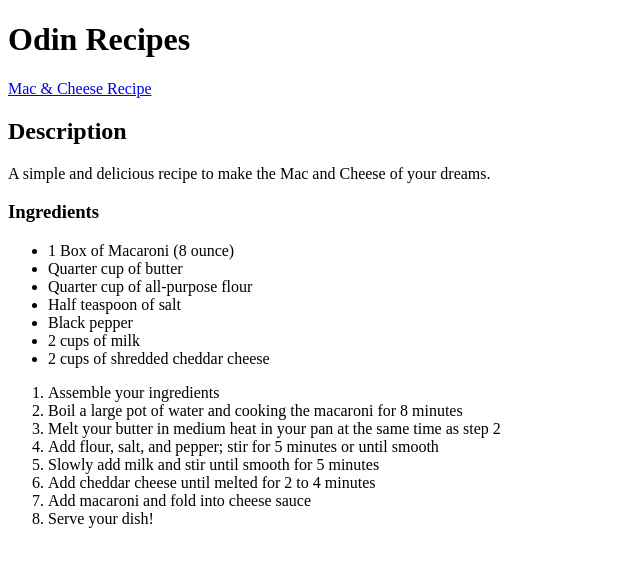
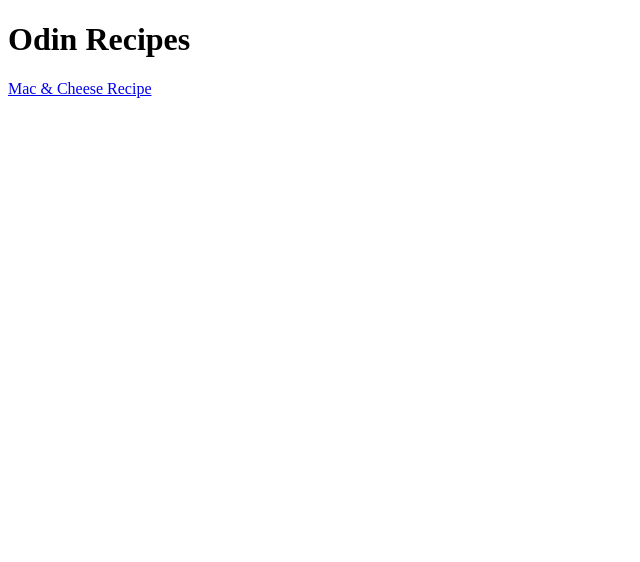
Before and after one commit to etran890/odin-recipes, a plain HTML site: page index.html in a window 1280 px wide. Shown: the whole page, without its empty margins (0-640 px from the left). Drawn offline with Linux system fonts and the light colour scheme.

Commit message:
Removed Description, ingredients, and steps.

```diff
--- a/index.html
+++ b/index.html
@@ -12,29 +12,6 @@
 
     <a href="recipes/mac-and-cheese.html">Mac & Cheese Recipe</a>
 
-    <h2>Description</h2>
-    <p>A simple and delicious recipe to make the Mac and Cheese of your dreams.</p>
 
-    <h3>Ingredients</h3>
-    <ul>
-        <li>1 Box of Macaroni (8 ounce)</li>
-        <li>Quarter cup of butter</li>
-        <li>Quarter cup of all-purpose flour</li>
-        <li>Half teaspoon of salt</li>
-        <li>Black pepper</li>
-        <li>2 cups of milk</li>
-        <li>2 cups of shredded cheddar cheese</li>
-    </ul>
-
-    <ol>
-        <li>Assemble your ingredients</li>
-        <li>Boil a large pot of water and cooking the macaroni for 8 minutes</li>
-        <li>Melt your butter in medium heat in your pan at the same time as step 2 </li>
-        <li>Add flour, salt, and pepper; stir for 5 minutes or until smooth</li>
-        <li>Slowly add milk and stir until smooth for 5 minutes</li>
-        <li>Add cheddar cheese until melted for 2 to 4 minutes</li>
-        <li>Add macaroni and fold into cheese sauce</li>
-        <li>Serve your dish!</li>
-    </ol>
 </body>
 </html>
```
